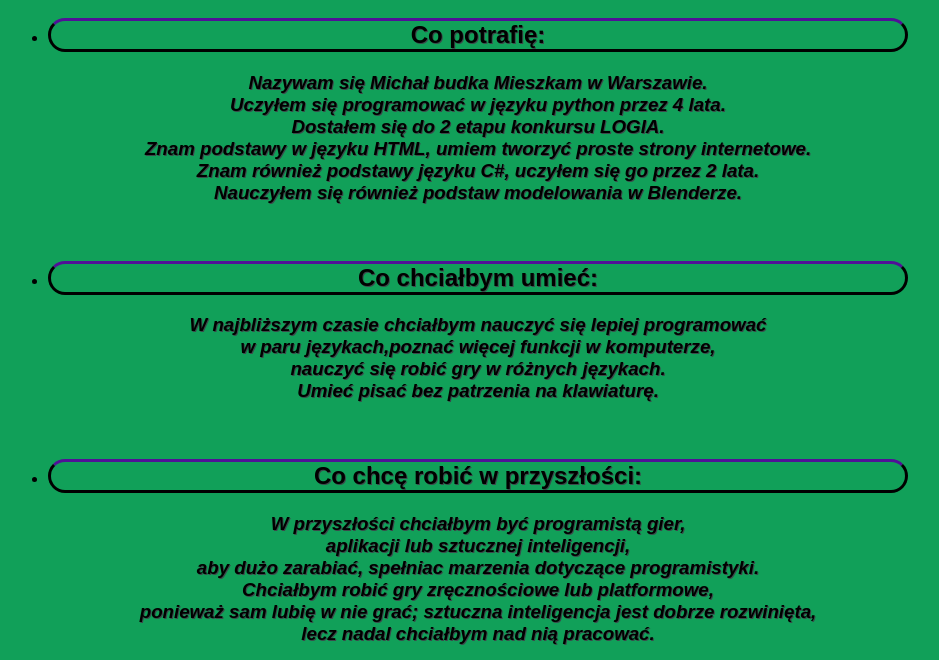
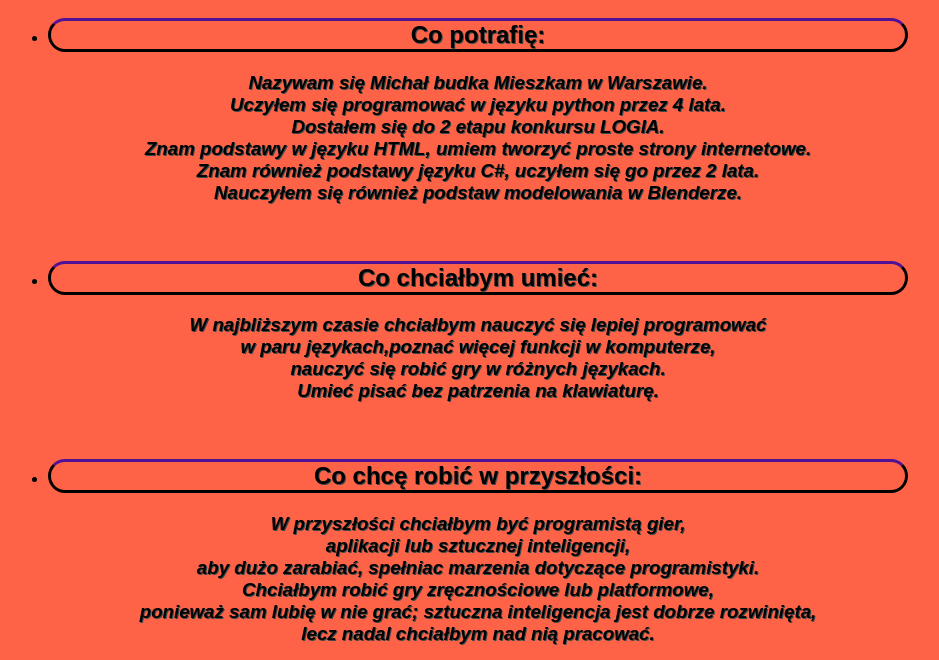
Before and after one commit to Appinventor431/Appinventor431.github.io, a plain HTML site: page index.html in a window 1280 px wide. Shown: the part 107-767 px from the top of the page, without its empty margins (182-1121 px from the left). Drawn offline with Linux system fonts and the light colour scheme.

Commit message:
Update style.css

```diff
--- a/style.css
+++ b/style.css
@@ -1,6 +1,6 @@
 body{
     font-family: Arial;
-    background-color:rgb(17, 160, 89);
+    background-color:tomato;
     margin-left: 30;
 }
 
```
